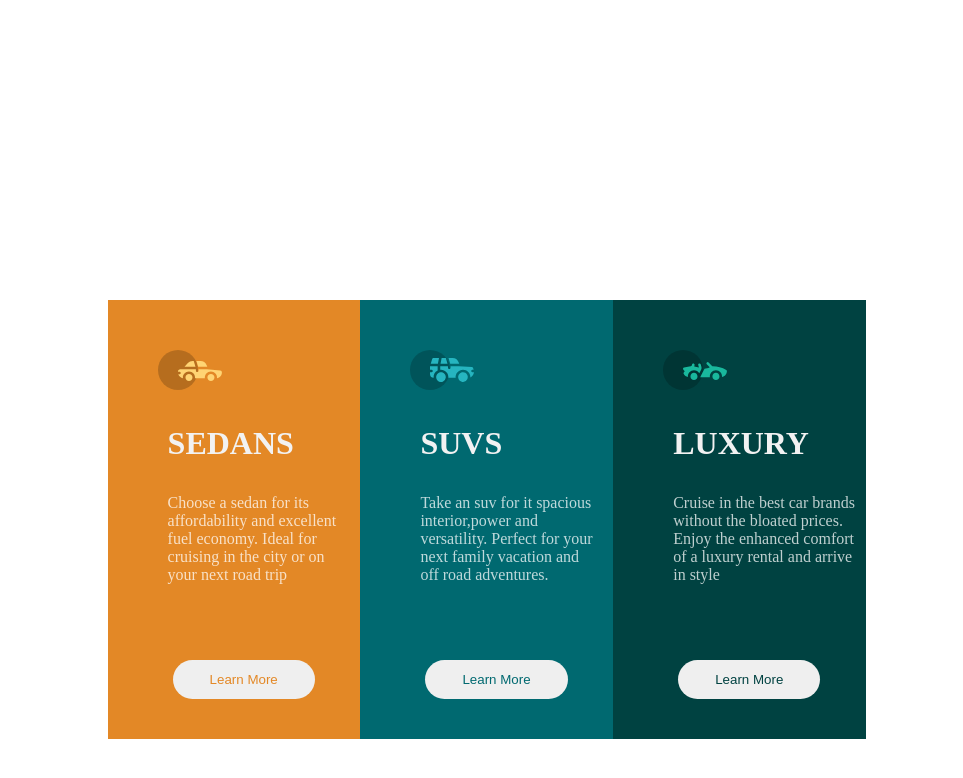
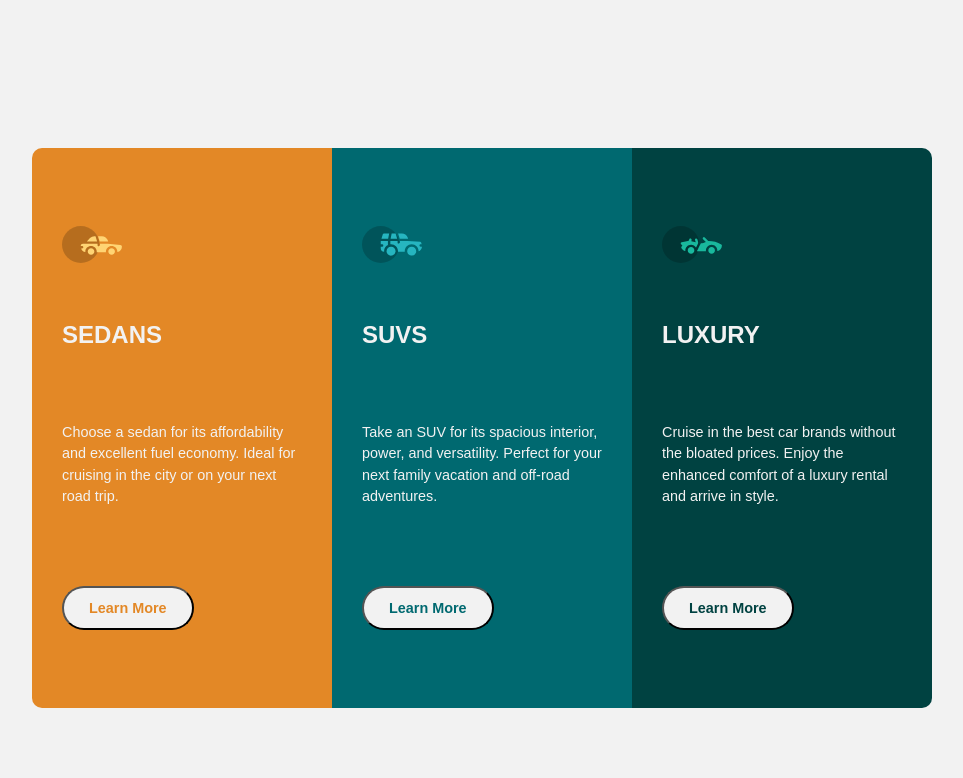
Before and after one commit to EmmanuelVictory/Column, a plain HTML site: page index.html in a window 1280 px wide. Shown: the whole page, without its empty margins (158-1121 px from the left). Drawn offline with Linux system fonts and the light colour scheme.

Commit message:
media wahala

```diff
--- a/index.css
+++ /dev/null
@@ -1,91 +0,0 @@
-body {
-  background-color: hsla(0, 0%, 100%, 0.75);
-}
-.main {
-  width: 20%;
-
-  margin: auto;
-  margin-top: 300px;
-  margin-bottom: 150px;
-  display: flexbox;
-  position: relative;
-  right: 248px;
-}
-.sed {
-  background-color: hsl(31, 77%, 52%);
-}
-.suv {
-  background-color: hsl(184, 100%, 22%);
-  position: relative;
-  left: 100%;
-  bottom: 439px;
-}
-
-.lux {
-  background-color: hsl(179, 100%, 13%);
-  position: relative;
-  left: 200%;
-  bottom: 878px;
-}
-h1 {
-  padding-top: 10px;
-  padding-bottom: 10px;
-  text-align: center;
-  color: hsl(0, 0%, 95%);
-  position: relative;
-  left: 60px;
-  text-align: justify;
-}
-
-p {
-  color: hsla(0, 0%, 100%, 0.75);
-  text-align: justify;
-  position: relative;
-  left: 60px;
-}
-
-.bs {
-  color: hsl(31, 77%, 52%);
-  margin-top: 60px;
-  margin-bottom: 40px;
-  padding-top: 12px;
-  padding-bottom: 12px;
-  padding-right: 37px;
-  padding-left: 37px;
-  position: relative;
-  left: 65px;
-  border: none;
-  border-radius: 25px;
-}
-
-.bss {
-  color: hsl(184, 100%, 22%);
-  margin-top: 60px;
-  margin-bottom: 40px;
-  padding-top: 12px;
-  padding-bottom: 12px;
-  padding-right: 37px;
-  padding-left: 37px;
-  position: relative;
-  left: 65px;
-  border: none;
-  border-radius: 25px;
-}
-
-.bl {
-  color: hsl(179, 100%, 13%);
-  margin-top: 60px;
-  margin-bottom: 40px;
-  padding-top: 12px;
-  padding-bottom: 12px;
-  padding-right: 37px;
-  padding-left: 37px;
-  position: relative;
-  left: 65px;
-  border: none;
-  border-radius: 25px;
-}
-img {
-  padding-top: 50px;
-  padding-left: 50px;
-}
--- a/index.html
+++ b/index.html
@@ -1,54 +1,45 @@
 <!DOCTYPE html>
-<html lang="en">
+<html>
   <head>
     <meta charset="UTF-8" />
     <meta name="viewport" content="width=device-width, initial-scale=1.0" />
-    <title>Emmanuel Victory| Frontend</title>
     <link
-      rel="shortcut icon"
-      href="/images/favicon-32x32.png"
-      type="image/x-icon"
+      rel="icon"
+      type="image/png"
+      sizes="32x32"
+      href="./images/favicon-32x32.png"
     />
-    <link rel="stylesheet" href="index.css" />
+    <link rel="stylesheet" href="style.css" />
+    <title>Frontend Mentor | 3-column preview card component</title>
   </head>
   <body>
-    <div class="main">
-      <div class="sed">
-        <img class="se" src="/images/icon-sedans.svg" alt="img" />
-
-        <h1>SEDANS</h1>
-
+    <div class="container">
+      <div class="card sedan">
+        <img src="images/icon-sedans.svg" alt="icon-sedans" />
+        <h2>SEDANS</h2>
         <p>
-          Choose a sedan for its <br />
-          affordability and excellent <br />fuel economy. Ideal for
-          <br />cruising in the city or on <br />
-          your next road trip
+          Choose a sedan for its affordability and excellent fuel economy. Ideal
+          for cruising in the city or on your next road trip.
         </p>
-
-        <button class="bs">Learn More</button>
+        <button>Learn More</button>
       </div>
-      <div class="suv">
-        <img class="su" src="/images/icon-suvs.svg" alt="img" />
-
-        <h1>SUVS</h1>
-
+      <div class="card suv">
+        <img src="images/icon-suvs.svg" alt="icon-suvs" />
+        <h2>SUVS</h2>
         <p>
-          Take an suv for it spacious <br />interior,power and
-          <br />versatility. Perfect for your <br />next family vacation and
-          <br />off road adventures.
+          Take an SUV for its spacious interior, power, and versatility. Perfect
+          for your next family vacation and off-road adventures.
         </p>
-
-        <button class="bss">Learn More</button>
+        <button>Learn More</button>
       </div>
-      <div class="lux">
-        <img class="lu" src="/images/icon-luxury.svg" alt="" />
-        <h1>LUXURY</h1>
+      <div class="card luxury">
+        <img src="images/icon-luxury.svg" alt="icon-luxury" />
+        <h2>LUXURY</h2>
         <p>
-          Cruise in the best car brands <br />without the bloated prices.
-          <br />Enjoy the enhanced comfort <br />of a luxury rental and arrive
-          <br />in style
+          Cruise in the best car brands without the bloated prices. Enjoy the
+          enhanced comfort of a luxury rental and arrive in style.
         </p>
-        <button class="bl">Learn More</button>
+        <button>Learn More</button>
       </div>
     </div>
   </body>
--- /dev/null
+++ b/style.css
@@ -0,0 +1,102 @@
+body {
+  background-color: hsl(0, 0%, 95%);
+  display: flex;
+  justify-content: center;
+  align-items: center;
+  min-height: 100vh;
+  flex-direction: column;
+  font-family: "Arial", sans-serif;
+  padding: 20px;
+}
+
+/* Container */
+.container {
+  display: flex;
+  max-width: 900px;
+  box-sizing: border-box;
+  border-radius: 10px;
+  overflow: hidden;
+}
+
+img {
+  width: 60px;
+}
+
+/* Card Styling */
+.card {
+  flex: 1;
+  padding: 40px 30px;
+  display: flex;
+  flex-direction: column;
+  justify-content: space-evenly;
+  height: 60vh;
+  color: hsl(0, 0%, 95%);
+}
+
+.card h2 {
+  font-size: 1.5rem;
+  margin-bottom: 20px;
+}
+
+.card p {
+  font-size: 0.9rem;
+  line-height: 1.5;
+  margin-bottom: 40px;
+}
+
+/* Button */
+button {
+  background: hsl(0, 0%, 95%);
+  padding: 12px 25px;
+  border-radius: 25px;
+  cursor: pointer;
+  font-weight: bold;
+  font-size: 0.9rem;
+  align-self: first baseline;
+  transition: 0.3s ease;
+}
+
+.sedan button {
+  color: hsl(31, 77%, 52%);
+}
+
+.suv button {
+  color: hsl(184, 100%, 22%);
+}
+
+.luxury button {
+  color: hsl(179, 100%, 13%);
+}
+
+button:hover {
+  background: transparent;
+  border: 2px solid hsl(0, 0%, 95%);
+  color: hsl(0, 0%, 95%);
+}
+
+/* Card Background Colors */
+.sedan {
+  background-color: hsl(31, 77%, 52%);
+}
+
+.suv {
+  background-color: hsl(184, 100%, 22%);
+}
+
+.luxury {
+  background-color: hsl(179, 100%, 13%);
+}
+
+@media (max-width: 375px) {
+  .container {
+    flex-direction: column;
+    max-width: 90%;
+  }
+
+  .card {
+    padding: 30px 20px;
+  }
+}
+img {
+  width: 60px;
+}
```
